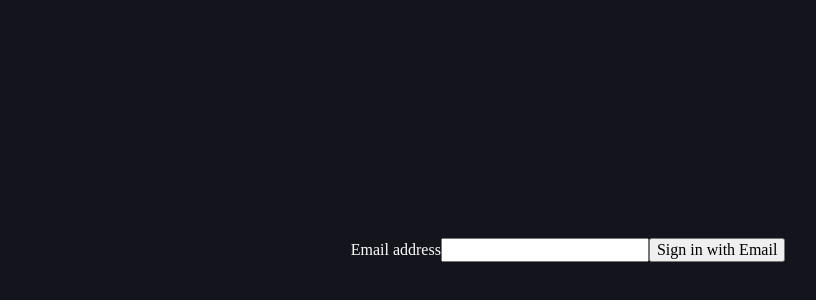
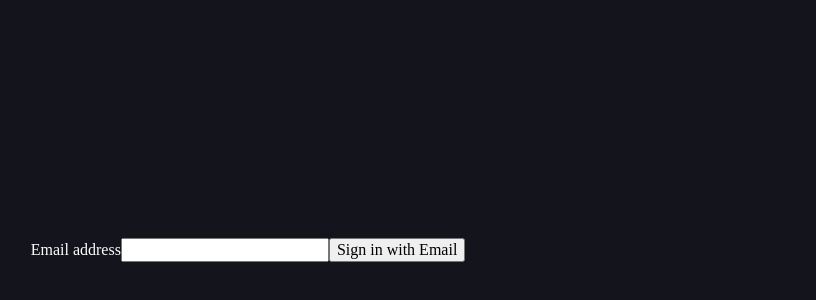
Before and after one commit to Twitchkidd/dot-eater, a Next.js app: page /signIn in a window 1280 px wide. Shown: the part 150-450 px from the top of the page, without its empty margins (72-888 px from the left). Built offline with nearby package versions, Linux system fonts and the light colour scheme.

Commit message:
leaderboard layout

```diff
--- a/components/Container.js
+++ b/components/Container.js
@@ -3,10 +3,9 @@ import styled from 'styled-components';
 const Container = styled.div`
 	height: 100vh;
 	width: 100vw;
-	display: flex;
-	justify-content: space-around;
-	align-items: center;
-	position: relative;
+	display: grid;
+	grid-template-columns: 1fr auto 1fr;
+	place-items: center;
 `;
 
 export default Container;
--- a/components/GameBoard.js
+++ b/components/GameBoard.js
@@ -89,6 +89,7 @@ export const initialDots = initialDotPositions
 const StyledGameBoard = styled(motion.div)`
 	height: 720px;
 	width: 720px;
+	grid-column-start: 2;
 	background-image: ${props =>
 		props.startScreen === true
 			? 'url(./fullBackdrop.png)'
--- a/components/Leaderboard.js
+++ b/components/Leaderboard.js
@@ -1,8 +1,8 @@
 import styled from 'styled-components';
 
 const Wrapper = styled.div`
-	min-width: 240px;
-	max-width: 30%;
+	margin: 0 auto;
+	width: 240px;
 	height: 720px;
 	border: thick double var(--darker);
 	display: flex;
```
Also changed, not shown: pages/index.js (+8 -12 lines).
